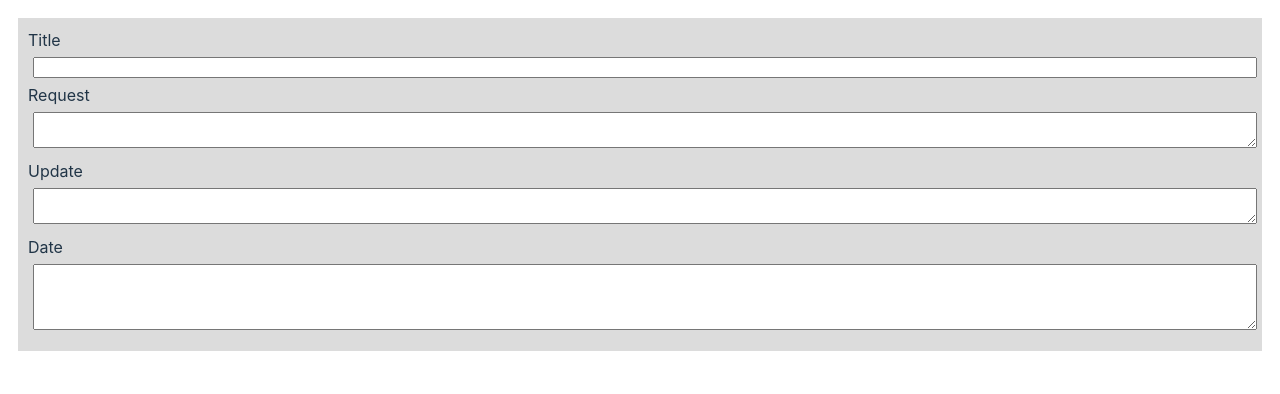
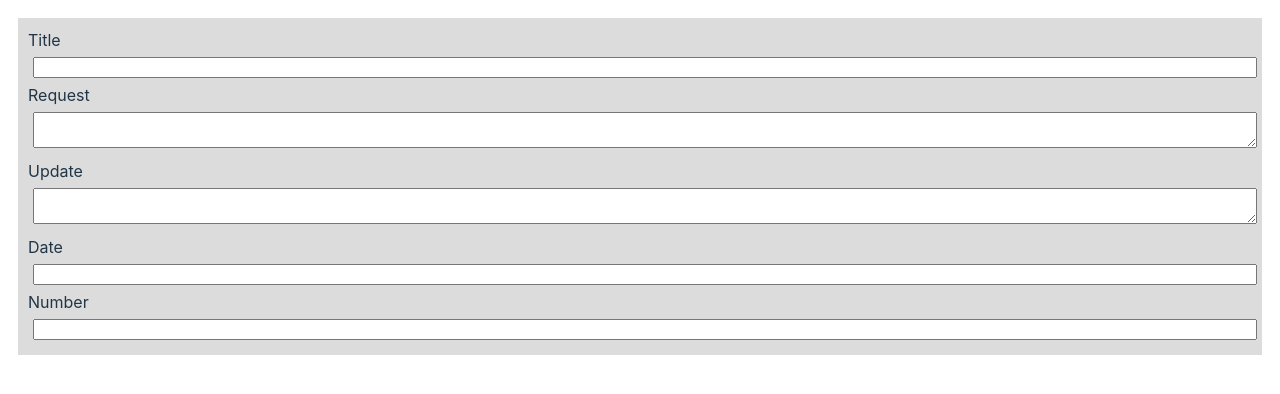
Before and after one commit to jowe81/dynforms, a React (Vite) app in the folder dynforms/: page / in a window 1280 px wide. Shown: the top 394 px of the page. Built offline with nearby package versions, Linux system fonts and the light colour scheme.

Commit message:
renamed subfield_array to array

```diff
--- a/dynforms/src/formTypes.ts
+++ b/dynforms/src/formTypes.ts
@@ -46,7 +46,7 @@ const formTypes = [
             {
                 key: "updates",
                 label: "Updates",
-                type: "subfield_array",
+                type: "array",
                 rank: 2,
                 fields: [
                     {
@@ -58,10 +58,24 @@ const formTypes = [
                     {
                         key: "date",
                         label: "Date",
-                        type: "textarea",
-                        rows: 4,
+                        type: "date",
                         rank: 1,
                     },
+                    {
+                        label: "Details",
+                        key: "details",
+                        type: "array",
+                        rank: 3,
+                        fields: [
+                            {
+                                label: "Number",
+                                key: "phone_number",
+                                type: "text",
+                                rank: 0,
+                            },
+                        ],
+                    },
+
                 ],
             },
         ],
@@ -98,7 +112,7 @@ const formTypes = [
             {
                 label: "Phone Numbers",
                 key: "phone_numbers",
-                type: "subfield_array",
+                type: "array",
                 rank: 3,
                 fields: [
                     {
@@ -125,7 +139,7 @@ const formTypes = [
             {
                 label: "Email Addresses",
                 key: "email_addresses",
-                type: "subfield_array",
+                type: "array",
                 rank: 4,
                 fields: [
                     {
--- a/dynforms/src/forms/SubfieldArray.tsx
+++ b/dynforms/src/forms/ArrayField.tsx
@@ -2,7 +2,7 @@ import InputField from './InputField.tsx';
 import TextareaField from './TextareaField.tsx';
 import DateField from './DateField.tsx';
 
-function SubfieldArray(props: any) {
+function ArrayField(props: any) {
     const { record, updateRecord, fields, keys } = props;
 
 
@@ -10,11 +10,11 @@ function SubfieldArray(props: any) {
         return <>Subfield Array contains no fields.</>
     }
 
-    return fields.map((field, index) => {
+    return fields.map((field: any, index: number) => {
         const path = keys.join('.');
         const fullKey = path ? `${path}.${field.key}` : field.key;
 
-        function onChange(event: Event) {
+        function onChange(event: any) {
             const key = event?.currentTarget?.dataset?.key;
             const fullKeySet = [ ...keys, key ];
 
@@ -43,14 +43,14 @@ function SubfieldArray(props: any) {
             case 'date':
                 return (<div key={index} className="form-element-container"><DateField {...props}/></div>);
 
-            case 'subfield_array':
+            case 'array':
                 const subfieldKeys = [ ...keys, field.key ];
                 const subRecord = record[field.key as keyof Object];
 
 
                 return (
                     <div key={index} className="form-subfield-array-container">
-                        <SubfieldArray
+                        <ArrayField
                             keys={subfieldKeys}
                             record={subRecord}
                             updateRecord={updateRecord}
@@ -64,4 +64,4 @@ function SubfieldArray(props: any) {
     })
 }
 
-export default SubfieldArray;
+export default ArrayField;
--- a/dynforms/src/forms/Form.tsx
+++ b/dynforms/src/forms/Form.tsx
@@ -1,7 +1,4 @@
-import InputField from './InputField.tsx';
-import TextareaField from './TextareaField.tsx';
-import DateField from './DateField.tsx';
-import SubfieldArray from './SubfieldArray.tsx';
+import ArrayField from './ArrayField.tsx';
 
 import './form.css';
 
@@ -11,8 +8,6 @@ function Form(props: any) {
     const [ record, setRecord ] = useState({});
 
     function updateRecord(fullKeySet: String[], data: any) {
-        console.log('UpdateRecord for key: ', fullKeySet.join('.'), 'data: ', data);
-        console.log('Current Full Record', record);
         const newRecord = {...record};
         arrSet(newRecord, fullKeySet, data);
         console.log('New record:', newRecord);
@@ -22,15 +17,12 @@ function Form(props: any) {
     let collectionName: string = props.collectionName;
     let formDefinition: any = props.formDefinition;
 
-    console.log(collectionName, formDefinition);
-
     if (!formDefinition) {
         return <div>Definition for '{collectionName}' not found.</div>;
     }
 
 
     if (!Object.keys(record).length) {
-        console.log('Initializing Record');
         setRecord(initializeRecord(formDefinition.fields));
     }
 
@@ -43,7 +35,7 @@ function Form(props: any) {
         updateRecord,
     }
 
-    return <div className='form-container'><SubfieldArray {...formProps}/></div>
+    return <div className='form-container'><ArrayField {...formProps}/></div>
 }
 
 
@@ -57,7 +49,7 @@ function initializeRecord(fields: []) {
 
         switch (type) {
 
-            case "subfield_array":
+            case "array":
                 record[key] = initializeRecord(field['fields']);
                 break;
 
```
Also changed, not shown: dynforms/src/forms/FormTop.tsx (+4 -4 lines).
